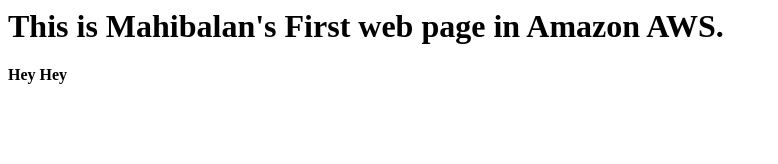
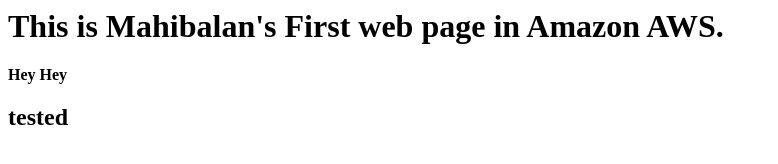
Before and after one commit to mahiniya123/webappanz, a plain HTML site: page index.html in a window 1280 px wide. Shown: the whole page, without its empty margins (0-778 px from the left). Drawn offline with Linux system fonts and the light colour scheme.

Commit message:
added to be tested

```diff
--- a/index.html
+++ b/index.html
@@ -1,2 +1,3 @@
 <h1> This is Mahibalan's First web page in Amazon AWS.</h1>
 <B>Hey Hey</B>
+<h2>tested</h2>
```
